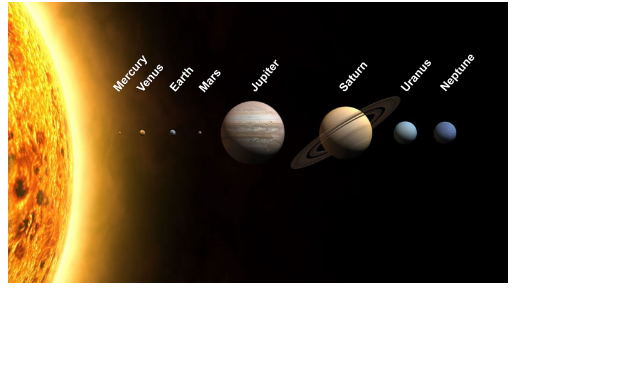
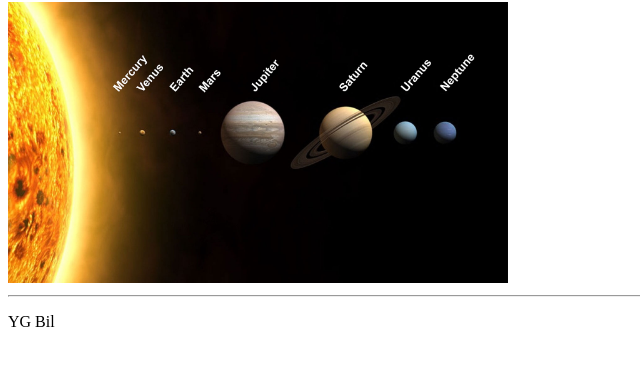
Before and after one commit to ygbil/solar, a plain HTML site: page index.html in a window 1280 px wide. Shown: the part 78-444 px from the top of the page, without its empty margins (0-640 px from the left). Drawn offline with Linux system fonts and the light colour scheme.

Commit message:
Update index.html

```diff
--- a/index.html
+++ b/index.html
@@ -8,5 +8,7 @@
 <body>
     <h1>EXPLORE THE SOLAR SYSTEM</h1>
     <a href="./planets.html"> <img src="./planets.jpg" width="500" /></a>
+    <hr />
+    <footer><p>YG Bil</p></footer>
 </body>
 </html>
```
